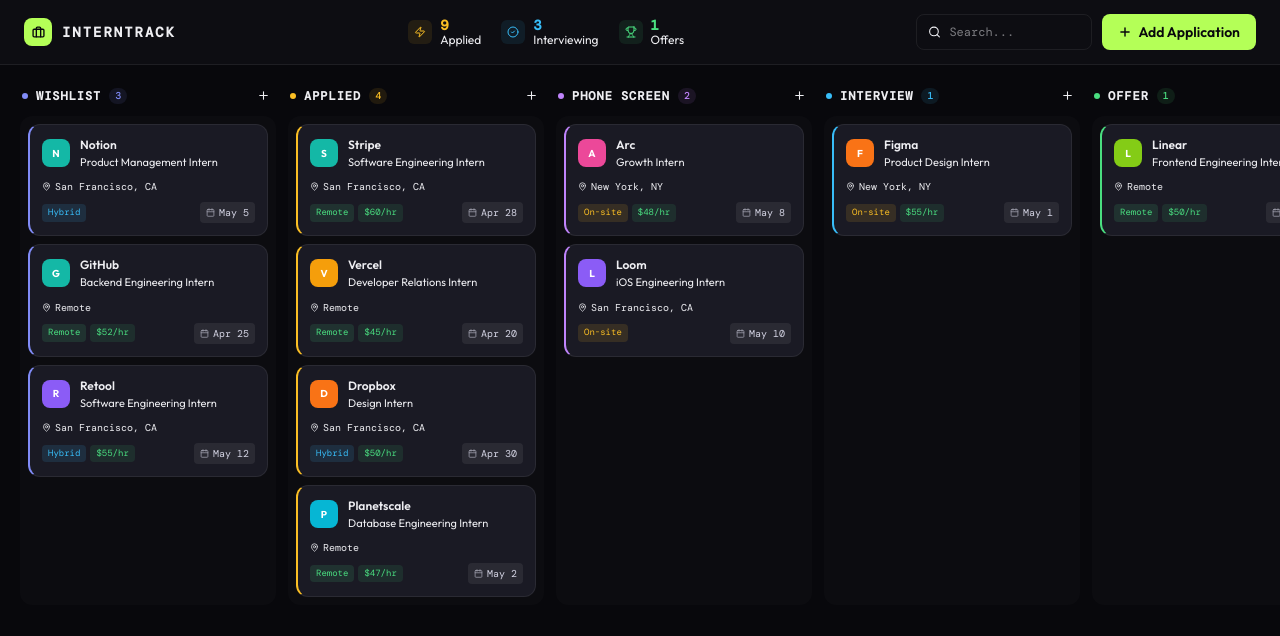
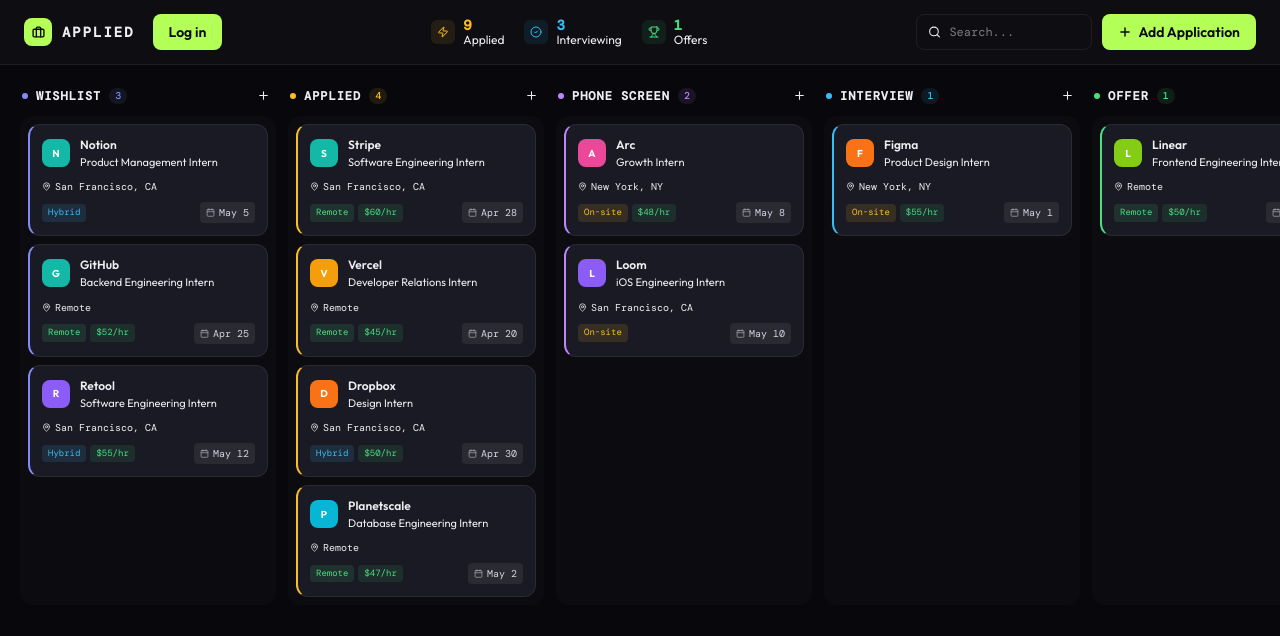
Before and after one commit to akshajravi/Applied, a React (Vite) app: page / in a window 1280 px wide. Shown: the top 636 px of the page. Built offline with nearby package versions, Linux system fonts and the light colour scheme.

Commit message:
added login button and changed name

```diff
--- a/index.html
+++ b/index.html
@@ -4,7 +4,7 @@
     <head>
       <meta charset="UTF-8" />
       <meta name="viewport" content="width=device-width, initial-scale=1.0" />
-      <title>Internship Application Kanban Board</title>
+      <title>Applied</title>
       <style>html, body { height: 100%; margin: 0; } #root { height: 100%; }</style>
     </head>
 
--- a/src/app/App.tsx
+++ b/src/app/App.tsx
@@ -195,8 +195,14 @@
             className="text-sm font-semibold tracking-widest text-foreground/90"
             style={{ fontFamily: "'DM Mono', monospace", letterSpacing: "0.14em" }}
           >
-            INTERNTRACK
+            APPLIED
           </span>
+          <button
+            className="ml-2 px-4 py-2 rounded-lg text-sm font-semibold transition-all hover:opacity-90 active:scale-95"
+            style={{ backgroundColor: "#b4ff57", color: "#08080c" }}
+          >
+            Log in
+          </button>
         </div>
 
         {/* Stats */}
```
Also changed, not shown: package.json (+4 -4 lines), 2 other files (tests, documents, lock files or other folders).
